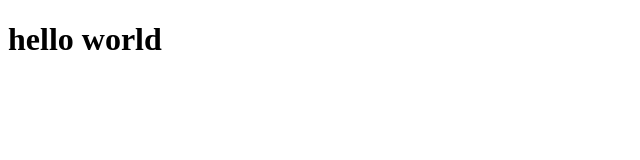
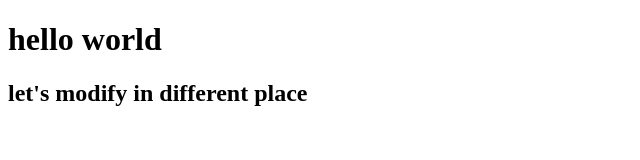
Before and after one commit to tanzeytang/jiangren-fullstake-zexin, a plain HTML site: page index.html in a window 1280 px wide. Shown: the whole page, without its empty margins (0-640 px from the left). Drawn offline with Linux system fonts and the light colour scheme.

Commit message:
Update index.html

```diff
--- a/index.html
+++ b/index.html
@@ -5,5 +5,6 @@
   </head>
   <body>
     <h1>hello world</h1>
+    <h2>let's modify in different place</h2>
   </body>
 </html>
```
